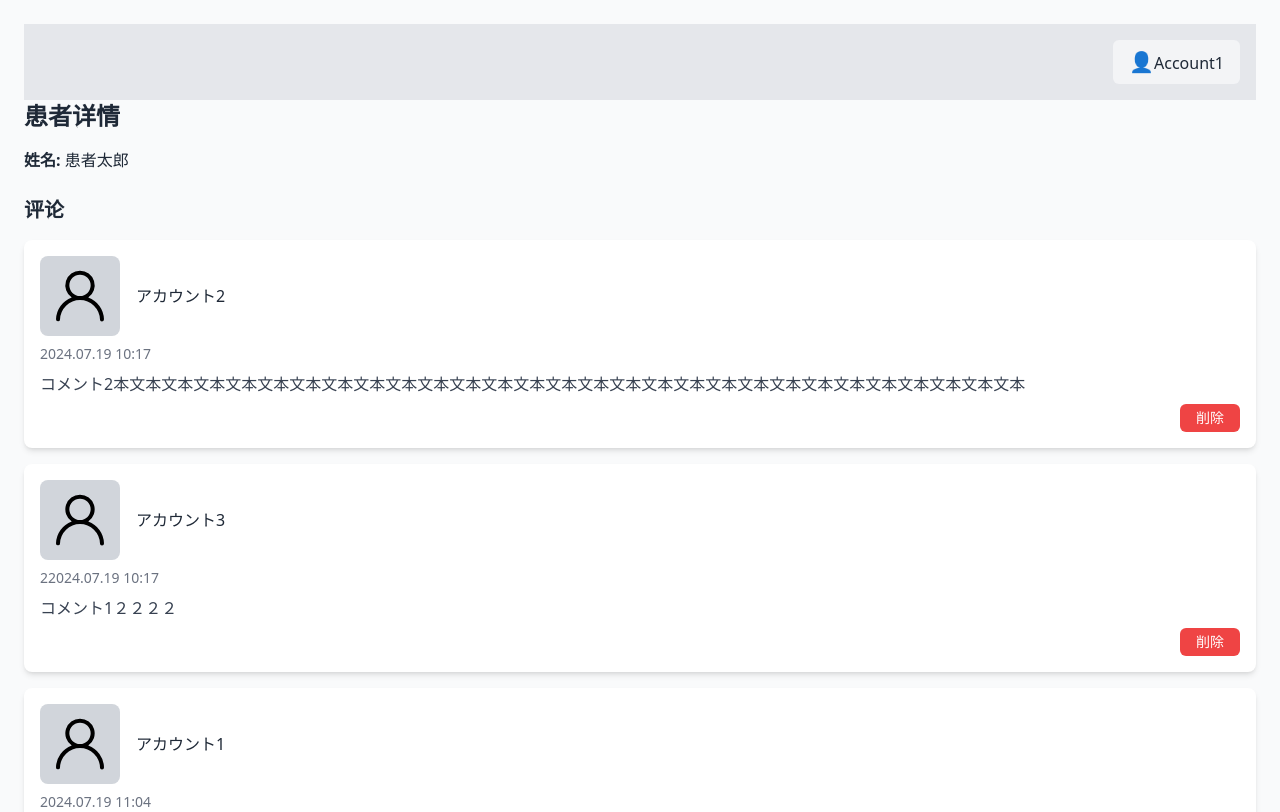
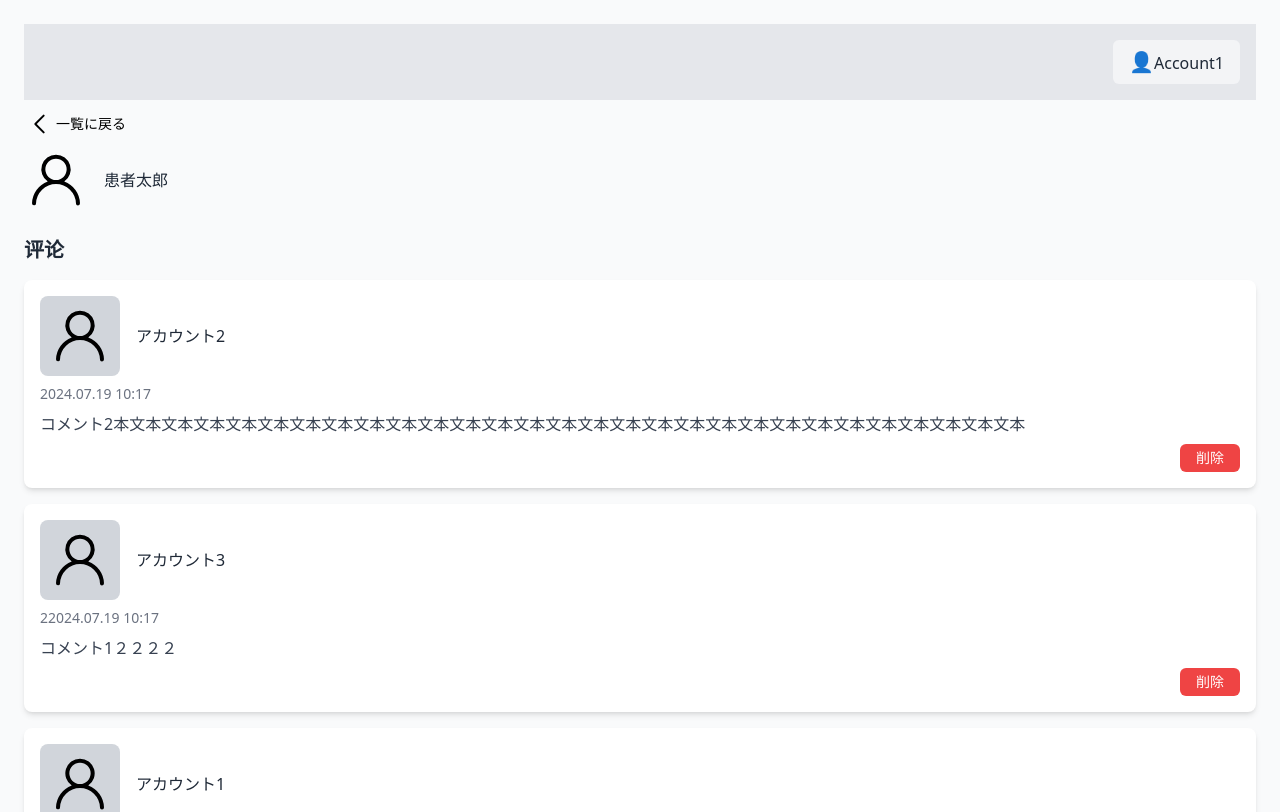
Before and after one commit to niyamohan/NRTZ, a Next.js app: page /pages/patients/1 in a window 1280 px wide. Shown: the top 812 px of the page. Built offline with nearby package versions, Linux system fonts and the light colour scheme.

Commit message:
feat: 戻るボタンの追加とユーザーアイコンの改修

```diff
--- a/src/app/pages/patients/[id]/page.tsx
+++ b/src/app/pages/patients/[id]/page.tsx
@@ -6,6 +6,7 @@ import CommentList from "@/components/Comment/CommentList"; // 引入 CommentLis
 import Header from "@/components/Header/Header";
 import { RootState } from "@/redux/store/store";
 import { useSelector } from "react-redux";
+import Link from "next/link";
 
 const PatientDetails = () => {
 
@@ -184,12 +185,22 @@ const PatientDetails = () => {
 
   return (
     <div className="p-6">
-        <Header />
-      <h1 className="text-2xl font-bold mb-4">患者详情</h1>
+      <Header />
+      <Link href={`/`} className="flex items-center space-x-4 text-black text-sm font-medium  p-2 pl-0 clear-right">
+        <svg fill="#000000" width="32px" height="32px" viewBox="0 0 24 24" xmlns="http://www.w3.org/2000/svg">
+          <path fillRule="evenodd" d="M15.28 5.22a.75.75 0 00-1.06 0l-6.25 6.25a.75.75 0 000 1.06l6.25 6.25a.75.75 0 101.06-1.06L9.56 12l5.72-5.72a.75.75 0 000-1.06z" />
+        </svg>
+        一覧に戻る
+      </Link>
       <div className="mb-6">
-        <p>
-          <strong>姓名:</strong> {patient.name}
-        </p>
+        <div className="flex items-center">
+          {/* 用户头像 */}
+          <svg width="64px" height="64px" viewBox="0 0 24 24" xmlns="http://www.w3.org/2000/svg" className="mr-4">
+            <path d="M12 2.5a5.5 5.5 0 00-3.096 10.047 9.005 9.005 0 00-5.9 8.18.75.75 0 001.5.045 7.5 7.5 0 0114.993 0 .75.75 0 101.499-.044 9.005 9.005 0 00-5.9-8.181A5.5 5.5 0 0012 2.5zM8 8a4 4 0 118 0 4 4 0 01-8 0z" />
+          </svg>
+
+          <h1 className="text-gray-800 font-medium">{patient.name}</h1>
+        </div>
       </div>
 
       <h2 className="text-xl font-semibold mb-4">评论</h2>
```
